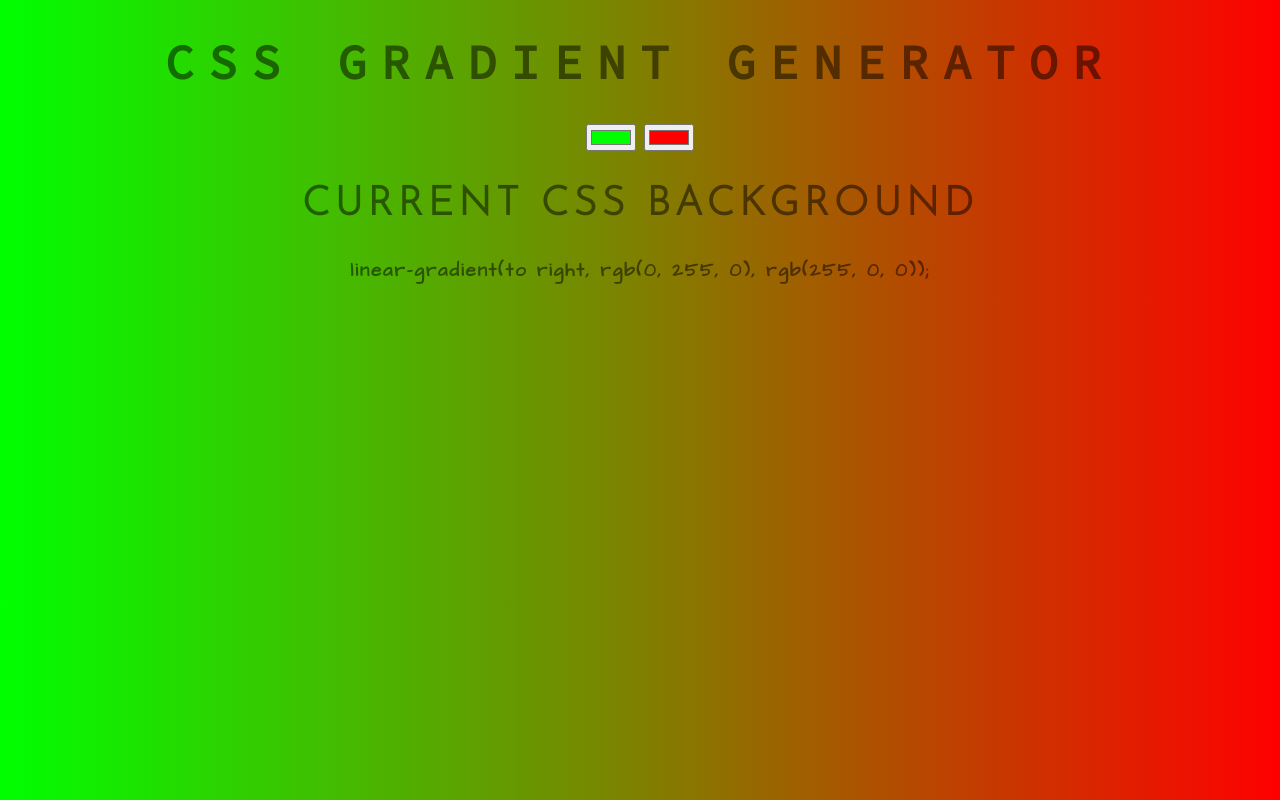
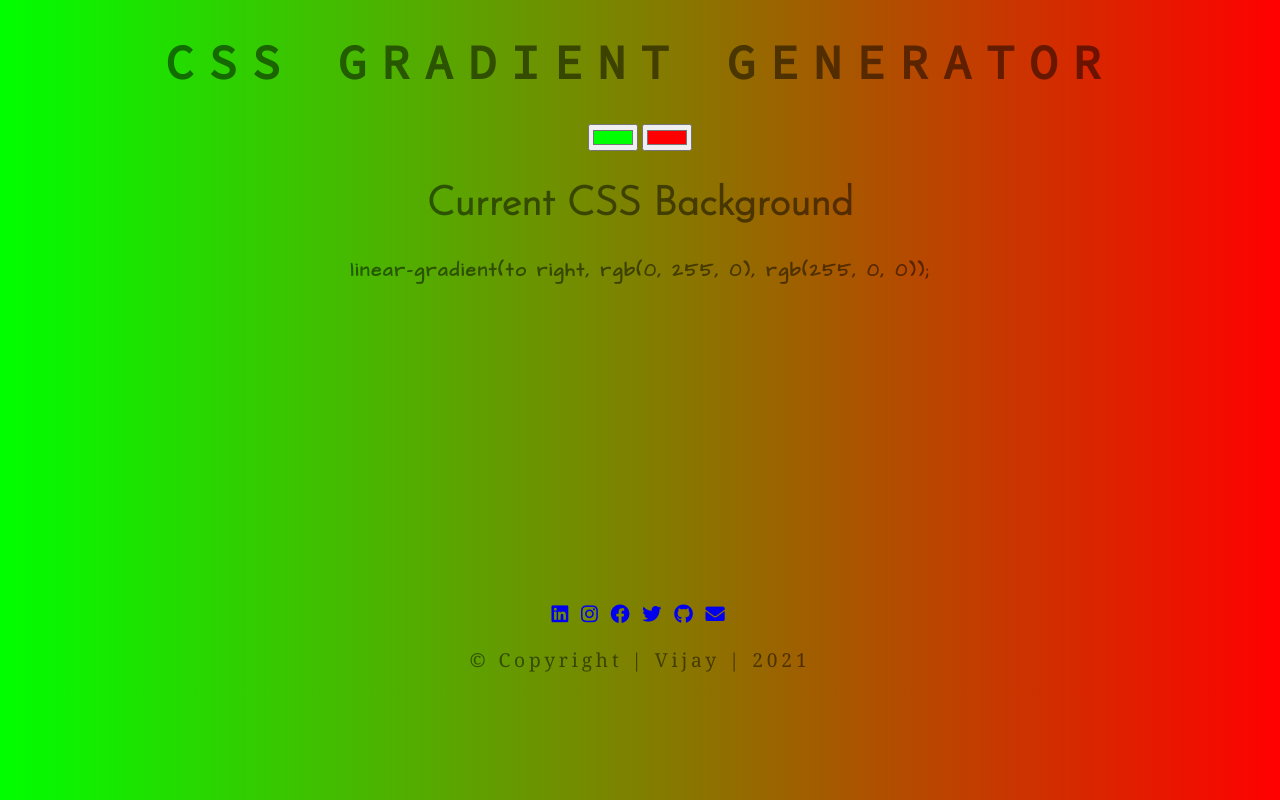
Before and after one commit to Vijay-Janarthanan/CSS-Gradient-Generator, a plain HTML site: page index.html in a window 1280 px wide. Drawn offline with Linux system fonts and the light colour scheme.

Commit message:
Added Footer with social Links

```diff
--- a/index.html
+++ b/index.html
@@ -3,6 +3,7 @@
 <head>
 	<title>Gradient Background</title>
 	<link rel="stylesheet" type="text/css" href="style.css">
+	<link rel="stylesheet" href="https://use.fontawesome.com/releases/v5.15.2/css/all.css" integrity="sha384-vSIIfh2YWi9wW0r9iZe7RJPrKwp6bG+s9QZMoITbCckVJqGCCRhc+ccxNcdpHuYu" crossorigin="anonymous">
 </head>
 <body id="gradient">
 	<h1>CSS Gradient Generator</h1>
@@ -10,6 +11,15 @@
 	<input class="color2" type="color" name="color2" value="#ff0000">
 	<h2>Current CSS Background</h2>
 	<h3></h3>
+	<footer id="footer">
+		<a href="https://www.linkedin.com/in/vijay-j-200879b8"><i class="fab fa-linkedin"></i></a>
+		<a href="htttps://www.instagram.com/vijayjanarthanan"><i class="fab fa-instagram"></i></a>
+		<a href="https://www.facebook.com/vijay.janarthanan.52"><i class="fab fa-facebook"></i></a>
+		<a href="https://twitter.com/vijaybfriendly"><i class="fab fa-twitter"></i></a>
+		<a href="https://github.com/Vijay-Janarthanan"><i class="fab fa-github"></i></a>
+		<a href="mailto:vijaybfriendly@gmail.com"><i class="fas fa-envelope"></i></a>
+		<p>© Copyright | Vijay | 2021 </p>
+	</footer>
 	<script type="text/javascript" src="script.js"></script>
 </body>
 </html>
--- a/style.css
+++ b/style.css
@@ -2,8 +2,6 @@
 body {
     color: rgba(0,0,0,.5);
     text-align: center;
-    text-transform: uppercase;
-    letter-spacing: .3em;
     top: 15%;
 	background: linear-gradient(to right, red , yellow);
 }
@@ -30,3 +28,9 @@ h3 {
     letter-spacing: 0.1em;
 
 }
+#footer{
+    margin-top: 25%;
+    letter-spacing: .2em;
+    font-size: 1.2rem;
+    font-family:Georgia, 'Times New Roman', Times, serif;
+}
```
